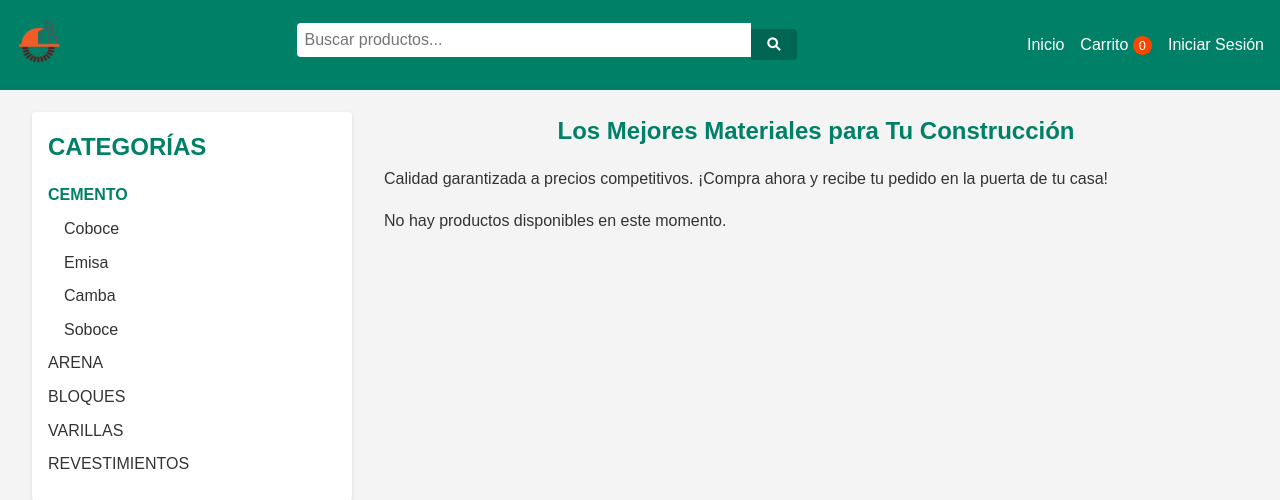
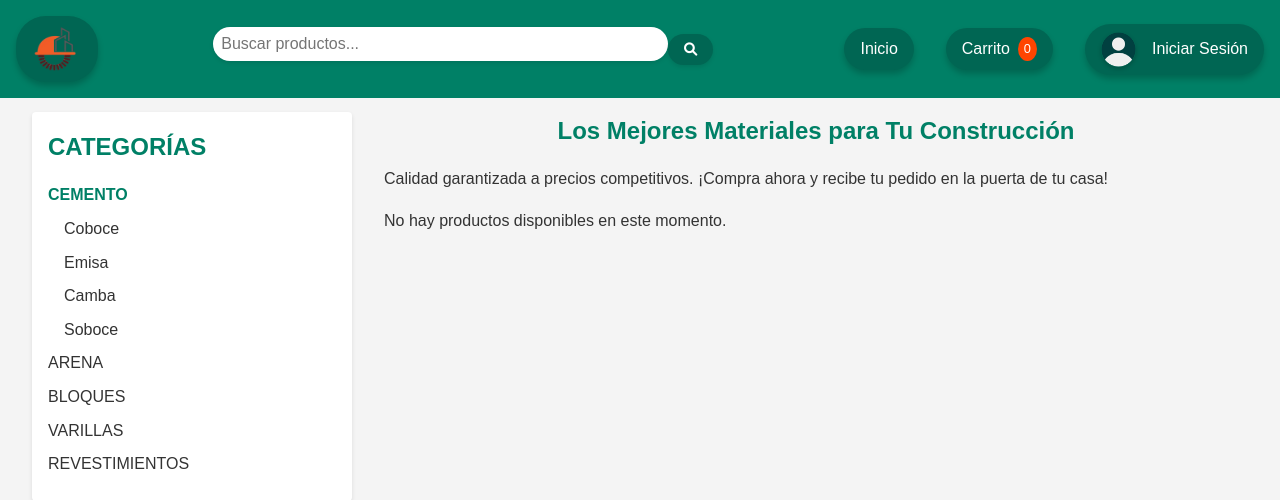
Before and after one commit to 0RLAND0-AV/DevsUp, a Django app: page / in a window 1280 px wide. Shown: the top 500 px of the page. Run offline with Django 5.2, Linux system fonts and the light colour scheme; data that the repository does not hold is empty; some libraries are stand-ins or nearby versions.

Commit message:
mejora de la barra de navegacion inclui foto de perfil

```diff
--- a/sitioWeb/static/barraNavegacion.css
+++ b/sitioWeb/static/barraNavegacion.css
@@ -20,14 +20,16 @@
     flex-shrink: 0;  /* Evita que el logo se reduzca */
     cursor: pointer;
 }
-.logo:hover .logo-img {
-    filter: drop-shadow(2px 2px 2px white);
-}
 
 .logo-img {
     width: 50px;
     height: 50px;
 }
+
+.logo:hover .logo-img {
+    filter: drop-shadow(2px 2px 2px white);
+}
+
 .logo:hover .logo-img {
     filter: drop-shadow(2px 2px 2px white);
 }
@@ -44,8 +46,9 @@
 .search-bar input {
     padding: 0.5rem;
     border: none;
-    border-radius: 4px 0 0 4px;
+    border-radius: 30px 30px 30px 30px;
     width: 100%;  /* Ocupa todo el espacio disponible */
+    box-shadow: 0px 2px 4px rgba(0, 0, 0, 0.1); /* Sombra ligera */
 }
 
 .search-bar button {
@@ -54,10 +57,14 @@
     border: none;
     color: var(--white);
     cursor: pointer;
-    border-radius: 0 4px 4px 0;
+    border-radius: 30px 30px 30px 30px;
+    box-shadow: 0px 2px 4px rgba(0, 0, 0, 0.1); /* Sombra ligera */
     flex-shrink: 0;  /* Evita que el botón se reduzca */
+    transition: background-color 0.3s;
 }
-
+.search-bar button:hover {
+    background-color: #004d3a; /* Color más oscuro al pasar el cursor */
+}
 .nav-links {
     display: flex;
     gap: 1rem;
@@ -69,14 +76,46 @@
     color: var(--white);
     text-decoration: none;
     white-space: nowrap;  /* Evita que los enlaces se partan en dos líneas */
+    padding: 0.5rem 1rem; /* Espaciado interno */
+    border-radius: 30px; /* Bordes redondeados */
+    background-color: var(--secondary-color);
+    box-shadow: 0px 4px 6px rgba(0, 0, 0, 0.2); /* Sombra alrededor */
+    transition: background-color 0.3s, transform 0.1s;
+
+
+    display: flex;               /* Alinea los elementos horizontalmente */
+    align-items: center;          /* Alinea verticalmente al centro */
+    gap: 0.5rem;                  /* Espacio entre la imagen y el nombre */
+    text-decoration: none;
+    color: var(--white);          /* Color del texto */
+    font-size: 1rem;              /* Tamaño del texto */
+
+
+
+
 }
-
+.nav-link:hover {
+    background-color: #004d3a; /* Cambia de color al pasar el cursor */
+    transform: scale(1.05); /* Pequeño zoom */
+}
+.nav-links a {
+    margin-left: 1rem;            /* Espacio entre los enlaces del nav */
+}
 .cart-count {
     background-color: #ff4500;
     border-radius: 50%;
     padding: 2px 6px;
     font-size: 0.8em;
 }
+.profile-img {
+    width: 35px;
+    height: 35px;
+    border-radius: 50%;  /* Hace la imagen redonda */
+    object-fit: cover;   /* Asegura que la imagen se ajuste correctamente */
+    margin-right: 8px;   /* Espacio entre la imagen y el nombre/enlace */
+    box-shadow: 0 2px 4px rgba(0, 0, 0, 0.2); /* Sombra alrededor */
+}
+
 
 .hamburger {
     display: none;
@@ -93,8 +132,9 @@
 }
 
 /* Responsive para pantallas pequeñas */
-@media (max-width: 450px) {
+@media (max-width: 750px) {
     .navbar {
+        flex-wrap: wrap;
         flex-direction: column;
         align-items: center; /* Centra todos los elementos */
     }
@@ -105,6 +145,7 @@
 
     .search-bar {
         width: 100%;
+        order: 2;
         margin-bottom: 1rem;
     }
 
@@ -112,6 +153,9 @@
         display: none;
         flex-direction: column;
         width: 100%;
+        order: 4; /* Los enlaces van al final */
+        background-color: var(--primary-color);
+        padding: 1rem;
     }
 
     .nav-links.active {
@@ -120,5 +164,6 @@
 
     .hamburger {
         display: flex;
+        order: 3;/* Mueve el botón hamburguesa al final */
     }
 }
--- a/sitioWeb/static/styles.css
+++ b/sitioWeb/static/styles.css
@@ -39,17 +39,10 @@ footer {
     margin-top: 2rem;
 }
 
-@media (max-width: 768px) {
+@media (max-width: 750px) {
     main {
         padding-top: 100px;
         flex-direction: column;
-        margin-top: 0px;
+        margin-top: 120px;
     }
 }
-@media (max-width: 450px) {
-    main {
-        padding-top: 100px;
-        flex-direction: column;
-        margin-top: 80px;
-    }
-}
--- a/sitioWeb/templates/barraNavegacion.html
+++ b/sitioWeb/templates/barraNavegacion.html
@@ -14,9 +14,19 @@
         <a href=# class="nav-link">Carrito <span class="cart-count">0</span></a>
         <!--<a href=# class="nav-link">Iniciar Sesion</a>-->
         {% if request.session.user_id %}
-        <a href="{% url 'perfil' %}" class="nav-link"> {{ user.nombre }}</a>
+        <a href="{% url 'perfil' %}" class="nav-link">
+            {% if user.foto %}
+                <img src="{{ user.foto.url }}" alt="Foto de perfil" class="profile-img">
+            {% else %}
+                <img src="{% static 'default-profile.png' %}" alt="Foto de perfil" class="profile-img">
+            {% endif %}
+            {{ user.nombre }}
+        </a>
         {% else %}
-            <a href="#" class="nav-link" id="loginBtn">Iniciar Sesión</a>
+            <a href="#" class="nav-link" id="loginBtn">
+                <img src="{% static 'default-profile.png' %}" alt="Perfil" class="profile-img">
+                Iniciar Sesión
+            </a>
         {% endif %}
     </div>
     <div class="hamburger" id="hamburger">
```
Also changed, not shown: sitioWeb/static/default-profile.png (added), 1 other file.
